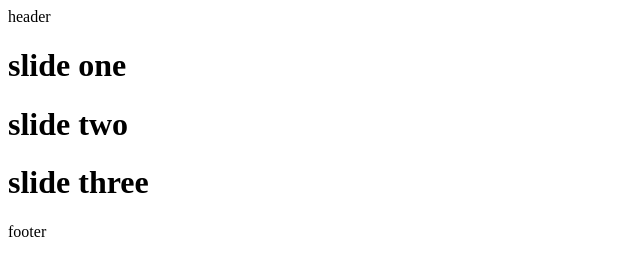
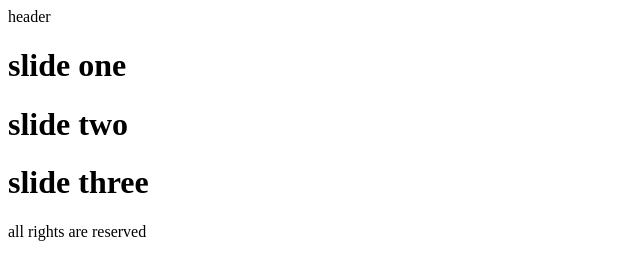
Before and after one commit to Rose-Zahra-Mohammadi/git-project-one, a plain HTML site: page index.html in a window 1280 px wide. Shown: the whole page, without its empty margins (0-640 px from the left). Drawn offline with Linux system fonts and the light colour scheme.

Commit message:
footer updated

```diff
--- a/index.html
+++ b/index.html
@@ -16,7 +16,7 @@
         <h1>slide three</h1>
     </div>
     <footer>
-        footer
+        all rights are reserved
     </footer>
 </body>
 </html>
```
